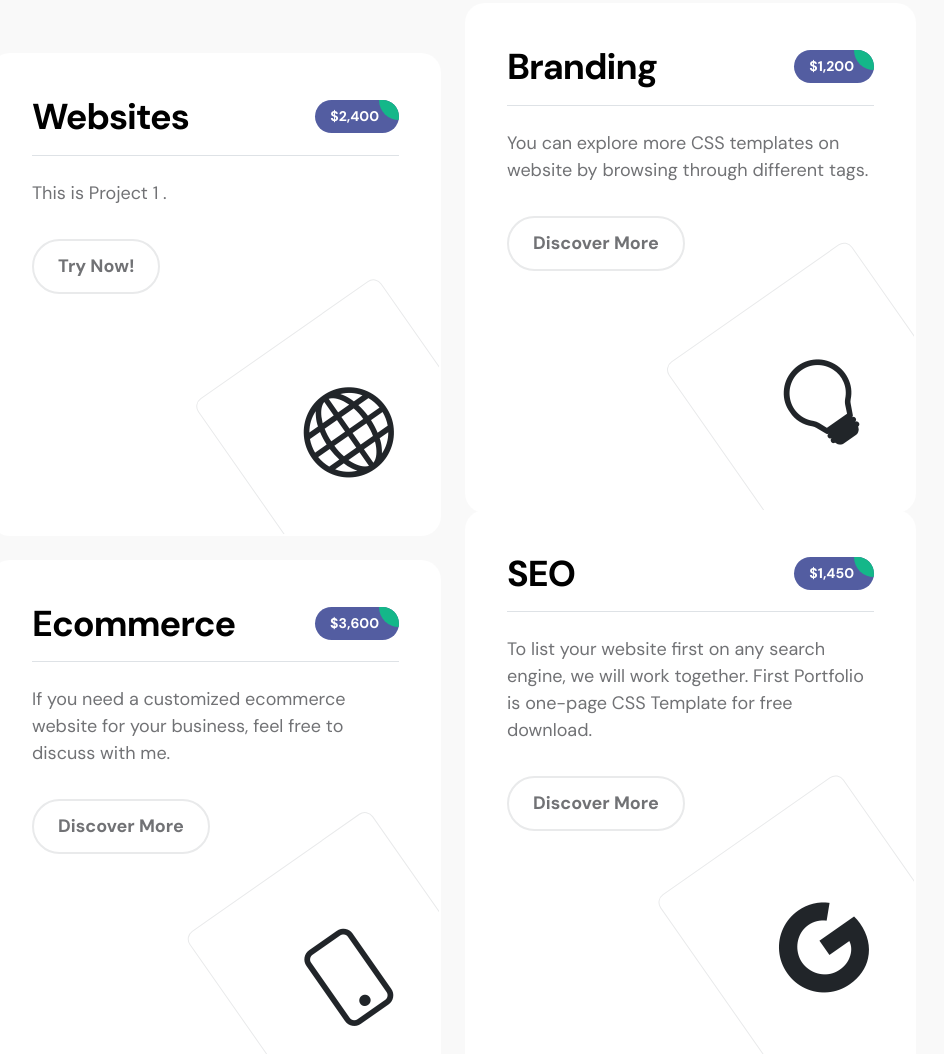
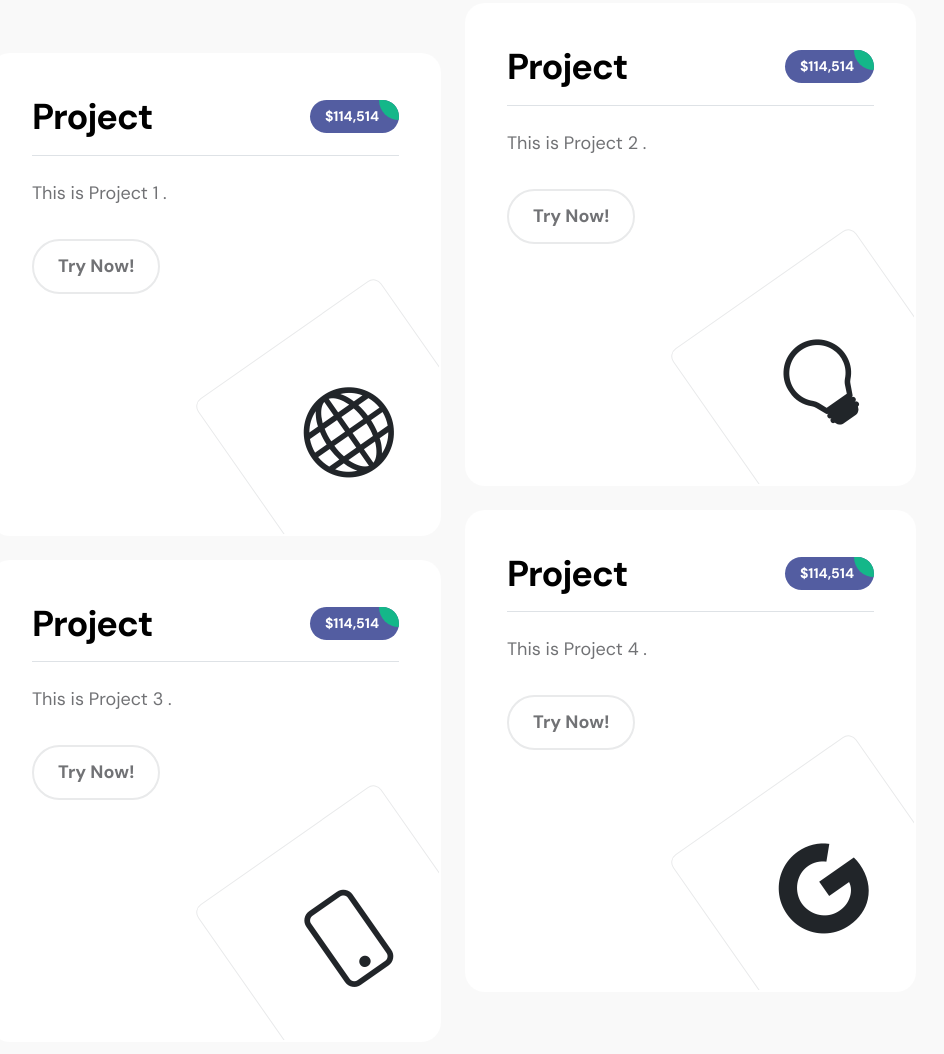
Before and after one commit to lzg114514/lzg114514.github.io, a plain HTML site: page index.html in a window 1280 px wide. Shown: the part 2637-3691 px from the top of the page, without its empty margins (187-1131 px from the left). Drawn offline with Linux system fonts and the light colour scheme.

Commit message:
Update index.html

```diff
--- a/index.html
+++ b/index.html
@@ -259,17 +259,17 @@
                                 <div class="col-lg-6 col-12">
                                     <div class="services-thumb">
                                         <div class="d-flex flex-wrap align-items-center border-bottom mb-4 pb-3">
-                                            <h3 class="mb-0">Websites</h3>
+                                            <h3 class="mb-0">Project</h3>
 
                                             <div class="services-price-wrap ms-auto">
-                                                <p class="services-price-text mb-0">$2,400</p>
+                                                <p class="services-price-text mb-0">$114,514</p>
                                                 <div class="services-price-overlay"></div>
                                             </div>
                                         </div>
 
                                         <p>This is Project 1 .</p>
 
-                                        <a href="http://www.homo.com" class="custom-btn custom-border-btn btn mt-3">Try Now!</a>
+                                        <a href="https://www.bilibili.com/" class="custom-btn custom-border-btn btn mt-3">Try Now!</a>
 
                                         <div class="services-icon-wrap d-flex justify-content-center align-items-center">
                                             <i class="services-icon bi-globe"></i>
@@ -280,17 +280,17 @@
                                 <div class="col-lg-6 col-12">
                                     <div class="services-thumb services-thumb-up">
                                         <div class="d-flex flex-wrap align-items-center border-bottom mb-4 pb-3">
-                                            <h3 class="mb-0">Branding</h3>
+                                            <h3 class="mb-0">Project</h3>
 
                                             <div class="services-price-wrap ms-auto">
-                                                <p class="services-price-text mb-0">$1,200</p>
+                                                <p class="services-price-text mb-0">$114,514</p>
                                                 <div class="services-price-overlay"></div>
                                             </div>
                                         </div>
 
-                                        <p>You can explore more CSS templates on website by browsing through different tags.</p>
+                                        <p>This is Project 2 .</p>
 
-                                        <a href="#" class="custom-btn custom-border-btn btn mt-3">Discover More</a>
+                                        <a href="https://www.bilibili.com/" class="custom-btn custom-border-btn btn mt-3">Try Now!</a>
 
                                         <div class="services-icon-wrap d-flex justify-content-center align-items-center">
                                             <i class="services-icon bi-lightbulb"></i>
@@ -301,17 +301,17 @@
                                 <div class="col-lg-6 col-12">
                                     <div class="services-thumb">
                                         <div class="d-flex flex-wrap align-items-center border-bottom mb-4 pb-3">
-                                            <h3 class="mb-0">Ecommerce</h3>
+                                            <h3 class="mb-0">Project</h3>
 
                                             <div class="services-price-wrap ms-auto">
-                                                <p class="services-price-text mb-0">$3,600</p>
+                                                <p class="services-price-text mb-0">$114,514</p>
                                                 <div class="services-price-overlay"></div>
                                             </div>
                                         </div>
 
-                                        <p>If you need a customized ecommerce website for your business, feel free to discuss with me.</p>
+                                        <p>This is Project 3 .</p>
 
-                                        <a href="#" class="custom-btn custom-border-btn btn mt-3">Discover More</a>
+                                        <a href="https://www.bilibili.com/" class="custom-btn custom-border-btn btn mt-3">Try Now!</a>
 
                                         <div class="services-icon-wrap d-flex justify-content-center align-items-center">
                                             <i class="services-icon bi-phone"></i>
@@ -322,17 +322,17 @@
                                 <div class="col-lg-6 col-12">
                                     <div class="services-thumb services-thumb-up">
                                         <div class="d-flex flex-wrap align-items-center border-bottom mb-4 pb-3">
-                                            <h3 class="mb-0">SEO</h3>
+                                            <h3 class="mb-0">Project</h3>
 
                                             <div class="services-price-wrap ms-auto">
-                                                <p class="services-price-text mb-0">$1,450</p>
+                                                <p class="services-price-text mb-0">$114,514</p>
                                                 <div class="services-price-overlay"></div>
                                             </div>
                                         </div>
 
-                                        <p>To list your website first on any search engine, we will work together. First Portfolio is one-page CSS Template for free download.</p>
+                                        <p>This is Project 4 .</p>
 
-                                        <a href="#" class="custom-btn custom-border-btn btn mt-3">Discover More</a>
+                                        <a href="https://www.bilibili.com/" class="custom-btn custom-border-btn btn mt-3">Try Now!</a>
 
                                         <div class="services-icon-wrap d-flex justify-content-center align-items-center">
                                             <i class="services-icon bi-google"></i>
```
